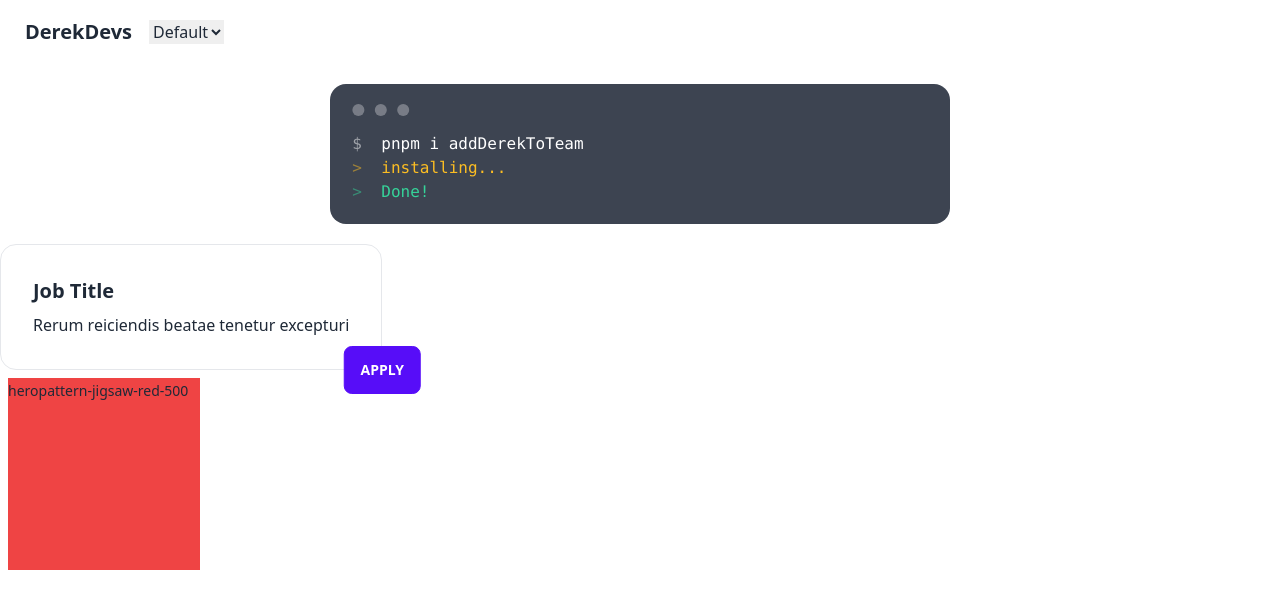
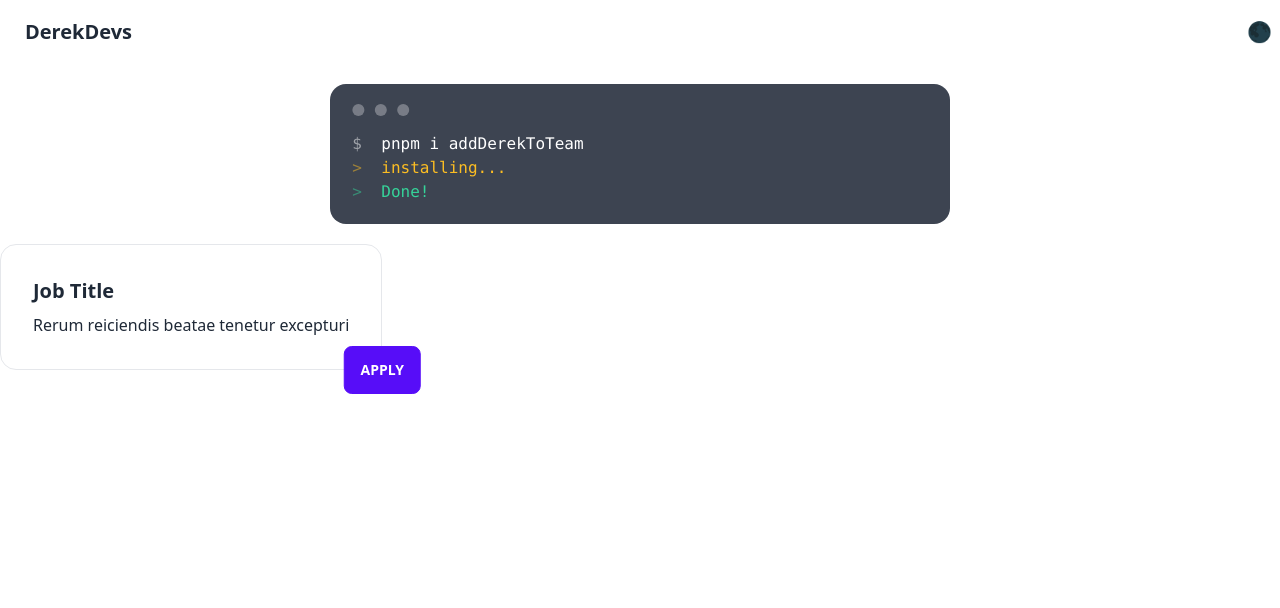
Before and after one commit to Derek-Devs/derekdevs, a SvelteKit app in the folder derekDevs/: page / in a window 1280 px wide. Shown: the top 608 px of the page. Built offline with nearby package versions, Linux system fonts and the light colour scheme; what tailwindcss-hero-patterns would draw is missing.

Commit message:
Added some changes to the light/dark button.

```diff
--- a/derekDevs/src/routes/+layout.svelte
+++ b/derekDevs/src/routes/+layout.svelte
@@ -1,5 +1,17 @@
 <script>
     import "../app.css";
   </script>
-
+    <div class="navbar bg-base-100">
+      <div class="flex-1">
+      <a class="btn btn-ghost normal-case text-xl" href="/routes">DerekDevs</a>
+    </div>
+    <div class="flex-none">
+      <label class="swap swap-flip text-xl justify-end">
+        <!-- this hidden checkbox controls the state -->
+        <input type="checkbox" />
+        <div class="swap-on">🌞</div>
+        <div class="swap-off">🌑</div>
+      </label>
+    </div>
+  </div>
   <slot />
--- a/derekDevs/src/routes/+page.svelte
+++ b/derekDevs/src/routes/+page.svelte
@@ -1,12 +1,5 @@
-<div class="navbar bg-base-100">
-    <a class="btn btn-ghost normal-case text-xl" href="+page.svelte">DerekDevs</a>
-    <select data-choose-theme>
-      <option value="">Default</option>
-      <option value="dark">Dark</option>
-      <option value="pink">Pink</option>
-    </select>
-</div>
-<div class="bg-gradient-to-t p-5">
+
+<div class="container mx-auto bg-repeat text-primary-100 heropattern-topography-inherit p-5 rounded-md">
       <div class="mockup-code w-1/2 mx-auto max-w-s">
         <pre data-prefix="$"><code>pnpm i addDerekToTeam</code></pre>
         <pre data-prefix=">" class="text-warning"><code>installing...</code></pre>
@@ -24,10 +17,3 @@
         </div>
       </div>
     </div>
-    <div class="flex m-2 relative w-40 h-40 sm:pb-0 sm:w-48 sm:h-48 bg-red-500">
-      <div
-        class="bg-repeat w-full h-full text-primary-100 heropattern-jigsaw-red-100"
-      >
-        <div class="text-sm inline">heropattern-jigsaw-red-500</div>
-      </div>
-    </div>
```
